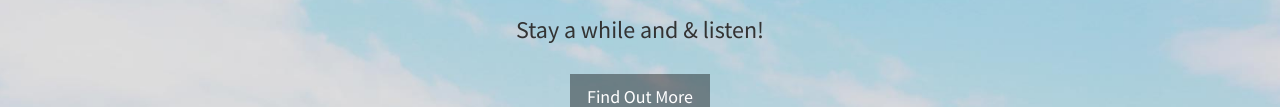
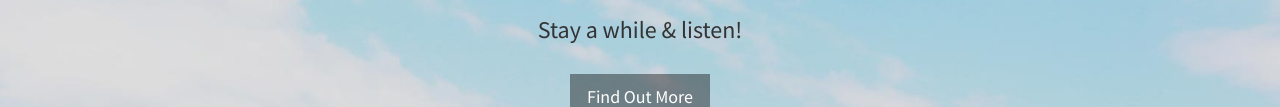
Before and after one commit to ahall90/Personal_Website, a plain HTML site: page index.html in a window 1280 px wide. Shown: the part 376-483 px from the top of the page. Drawn offline with Linux system fonts and the light colour scheme.

Commit message:
testing something

```diff
--- a/index.html
+++ b/index.html
@@ -62,7 +62,7 @@
     <header id="top" class="header">
         <div class="text-vertical-center">
             <h1>Andrew R. Hall</h1>
-            <h3>Stay a while and &amp; listen!</h3>
+            <h3>Stay a while &amp; listen!</h3>
             <br>
             <a href="#about" class="btn btn-dark btn-lg">Find Out More</a>
         </div>
```
